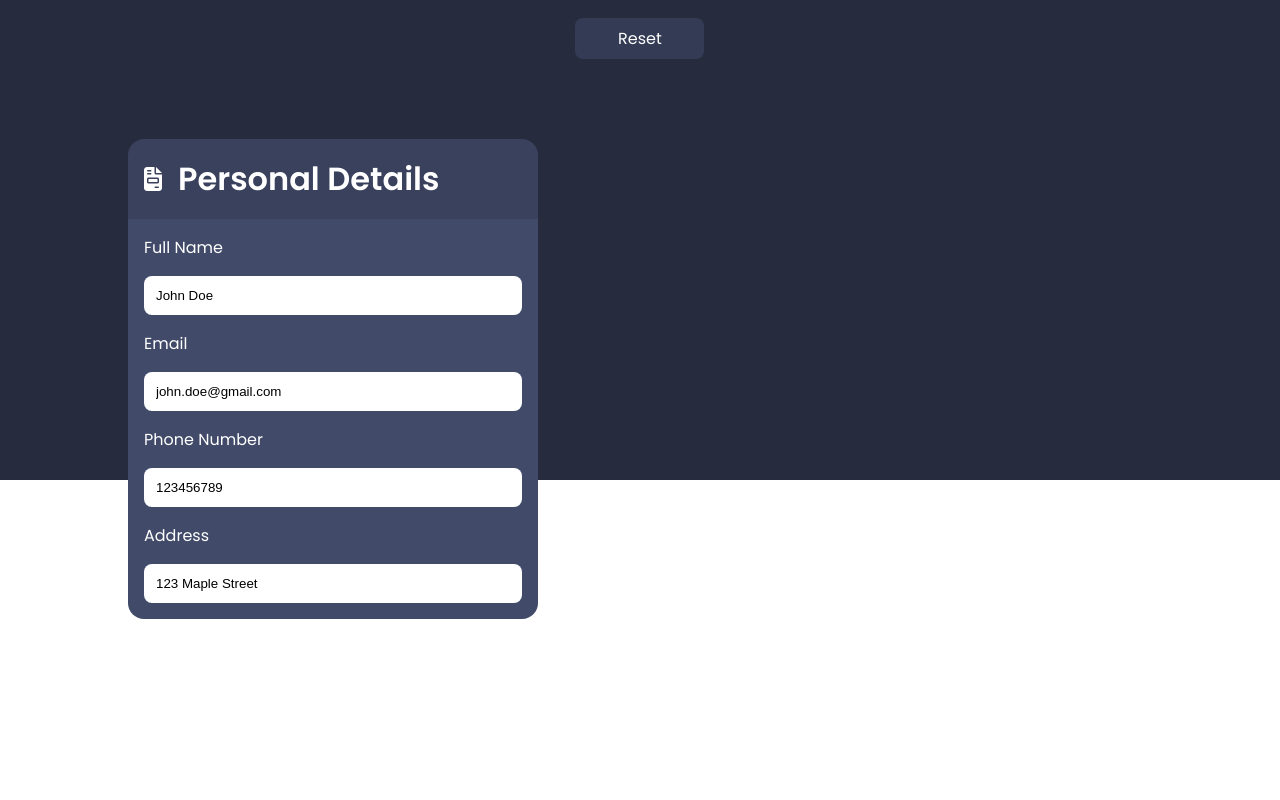
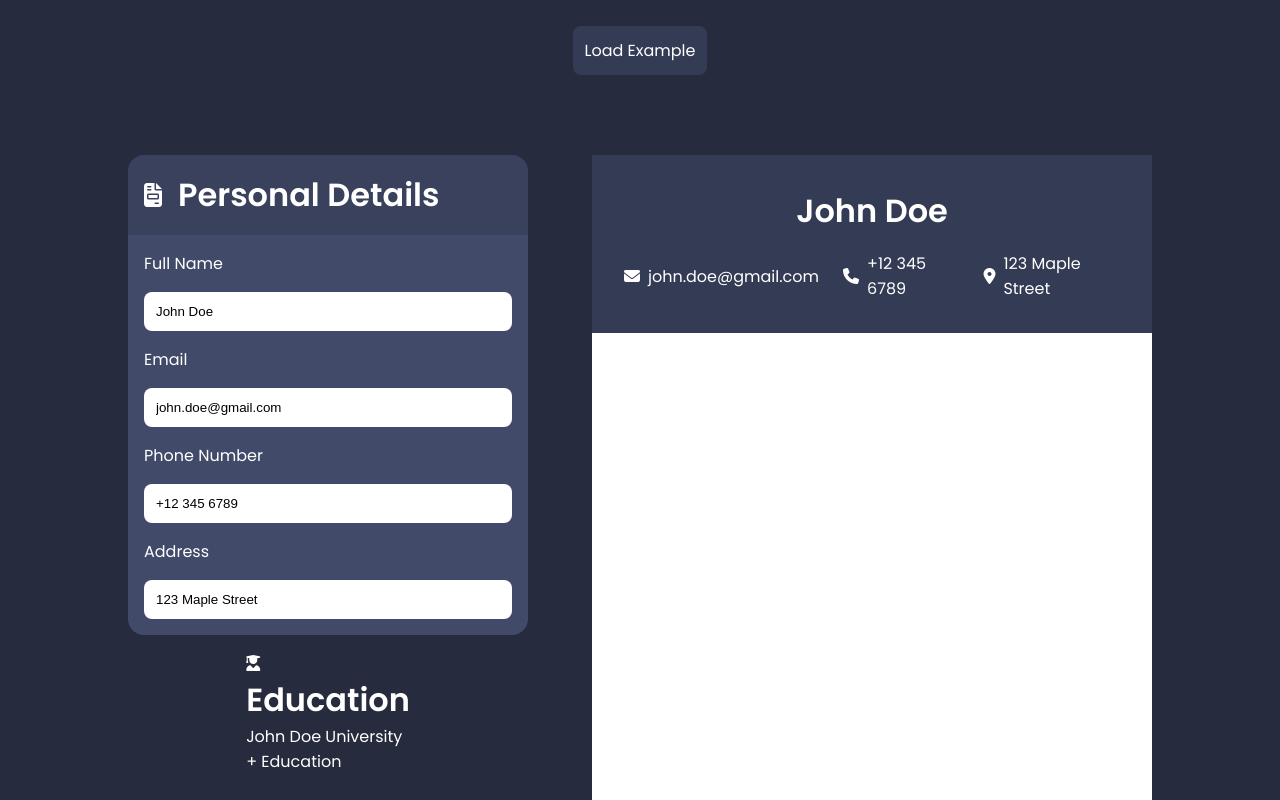
Before and after one commit to lukazashovski/top-projects, a React (Vite) app in the folder project-cvApplication/: page / in a window 1280 px wide. Shown: the part 320-1120 px from the top of the page. Before the commit the page ends 939 px from the top, so only its background shows below. Built offline with nearby package versions, Linux system fonts and the light colour scheme.

Commit message:
started making custom dropdowns

```diff
--- a/project-cvApplication/src/App.css
+++ b/project-cvApplication/src/App.css
@@ -21,7 +21,6 @@ html {
   background-color: rgb(38, 43, 61);
 
   width: 100vw;
-  height: 100vh;
 
   display: flex;
   justify-content: center;
@@ -92,7 +91,7 @@ html {
 }
 
 .buttons > a:last-child {
-  padding: 0.5rem;
+  padding: 0.75rem;
   background-color: rgb(52, 60, 85);
   grid-column: span 3;
 
@@ -102,9 +101,22 @@ html {
 /* FORMS SECTION */
 
 .main {
+  padding-bottom: 2rem;
+
   width: 80vw;
+  height: 100vh;
+
+  gap: 4rem;
+
+  display: flex;
+  justify-content: space-between;
 }
 
 .forms {
-  width: 40%;
+  width: 50%;
+
+  display: flex;
+  flex-direction: column;
+  align-items: center;
+  gap: 1rem;
 }
--- a/project-cvApplication/src/App.jsx
+++ b/project-cvApplication/src/App.jsx
@@ -2,19 +2,20 @@ import "./App.css";
 import { useState } from "react";
 import Form from "./components/Form";
 import CV from "./components/CV";
+import CustomDropdown from "./components/CustomDropdown";
 
-const DEFAULT_VALUES = {
+const FORM_DEFAULT_VALUES = {
   name: "John Doe",
   email: "john.doe@gmail.com",
-  phoneNumber: "123456789",
+  phoneNumber: "+12 345 6789",
   address: "123 Maple Street",
 };
 
 function App() {
-  const [formData, setFormData] = useState(DEFAULT_VALUES);
+  const [formData, setFormData] = useState(FORM_DEFAULT_VALUES);
 
   const handleReset = () => {
-    setFormData(DEFAULT_VALUES);
+    setFormData(FORM_DEFAULT_VALUES);
   };
 
   const handleErase = () => {
@@ -52,7 +53,7 @@ function App() {
               <i className="fa-brands fa-github"></i>
             </a>
             <a className="resetButton" onClick={handleReset}>
-              Reset
+              Load Example
             </a>
           </div>
         </div>
@@ -64,10 +65,16 @@ function App() {
               formData={formData}
               setFormData={setFormData}
             ></Form>
+            <CustomDropdown
+              defaultValues={{
+                name: "John Doe University",
+                visible: "true",
+              }}
+              faClass="fa-solid fa-user-graduate"
+              header="Education"
+            ></CustomDropdown>
           </div>
-          <div className="result">
-            <CV formData={formData}></CV>
-          </div>
+          <CV formData={formData}></CV>
         </div>
       </div>
     </>
--- a/project-cvApplication/src/components/CV.jsx
+++ b/project-cvApplication/src/components/CV.jsx
@@ -1,5 +1,27 @@
+import "../styles/CV.css";
+
 function CV({ formData }) {
-  return <div className="cvResult"></div>;
+  return (
+    <div className="cv-result">
+      <div className="cv-top">
+        <h1>{formData.name}</h1>
+        <div>
+          <p>
+            <i className="fa-solid fa-envelope"></i>
+            {formData.email}
+          </p>
+          <p>
+            <i className="fa-solid fa-phone"></i>
+            {formData.phoneNumber}
+          </p>
+          <p>
+            <i className="fa-solid fa-location-dot"></i>
+            {formData.address}
+          </p>
+        </div>
+      </div>
+    </div>
+  );
 }
 
 export default CV;
--- /dev/null
+++ b/project-cvApplication/src/components/CustomDropdown.jsx
@@ -0,0 +1,25 @@
+import { useState } from "react";
+
+function CustomDropdown({ defaultValues, faClass, header }) {
+  const [dropDownData, setDropDownData] = useState(defaultValues);
+
+  return (
+    <div className="dropdown">
+      <div className="dropdown-top">
+        <i className={faClass}></i>
+        <h1>{header}</h1>
+      </div>
+      <div className="dropdown-main">
+        <div className="dropdown-item">
+          <p>{defaultValues.name}</p>
+          <a></a>
+        </div>
+      </div>
+      <div className="dropdown-bottom">
+        <a>+ {header}</a>
+      </div>
+    </div>
+  );
+}
+
+export default CustomDropdown;
--- /dev/null
+++ b/project-cvApplication/src/styles/CV.css
@@ -0,0 +1,35 @@
+.cv-result {
+  width: 70%;
+
+  display: flex;
+  flex-direction: column;
+  align-items: center;
+  gap: 4rem;
+
+  background-color: white;
+  color: black;
+}
+
+.cv-top {
+  background-color: rgb(52, 60, 85);
+  color: white;
+
+  padding: 2rem;
+  width: 100%;
+
+  display: flex;
+  flex-direction: column;
+  align-items: center;
+  gap: 1rem;
+}
+
+.cv-top div {
+  display: flex;
+  gap: 1.5rem;
+}
+
+.cv-top div p {
+  display: flex;
+  align-items: center;
+  gap: 0.5rem;
+}
```
